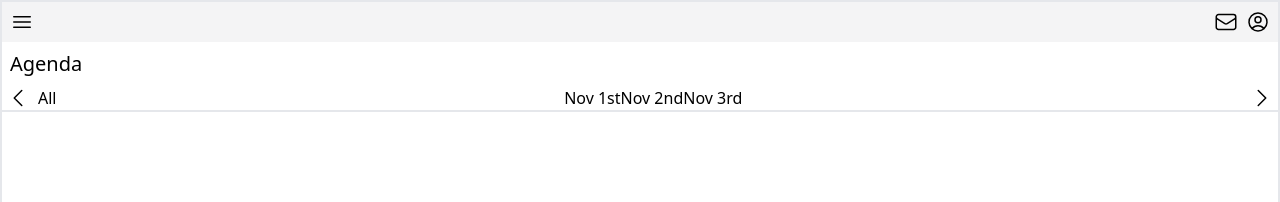
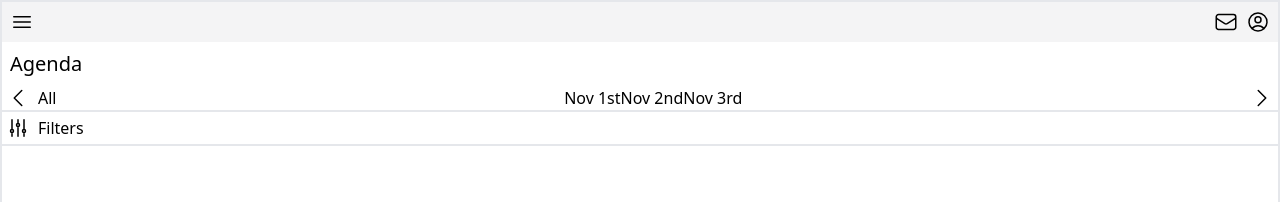
Before and after one commit to bryanmccarthy/energy-hw, a JavaScript app in the folder frontend/: page / in a window 1280 px wide. Shown: the top 202 px of the page. Built offline with nearby package versions, Linux system fonts and the light colour scheme; the HTML template or start-up script is replaced by a standard one.

Commit message:
add filters section

```diff
--- a/frontend/src/App.js
+++ b/frontend/src/App.js
@@ -41,6 +41,13 @@ function App() {
           </svg>
         </button>
       </div>
+      {/* Filters */}
+      <div className="flex p-1 border-b-2">
+        <svg xmlns="http://www.w3.org/2000/svg" fill="none" viewBox="0 0 24 24" strokeWidth={1.5} stroke="currentColor" className="w-6 h-6">
+          <path strokeLinecap="round" strokeLinejoin="round" d="M6 13.5V3.75m0 9.75a1.5 1.5 0 010 3m0-3a1.5 1.5 0 000 3m0 3.75V16.5m12-3V3.75m0 9.75a1.5 1.5 0 010 3m0-3a1.5 1.5 0 000 3m0 3.75V16.5m-6-9V3.75m0 3.75a1.5 1.5 0 010 3m0-3a1.5 1.5 0 000 3m0 9.75V10.5" />
+        </svg>
+        <p className="px-2">Filters</p>
+      </div>
     </div>
   );
 }
```
